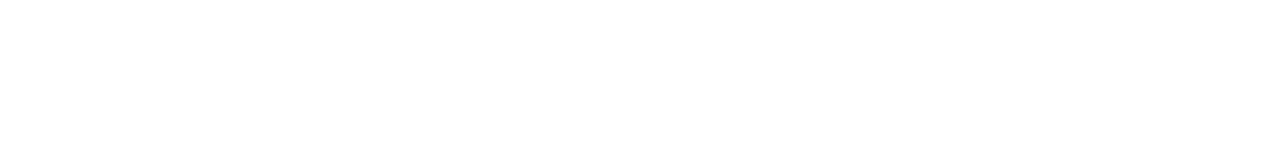
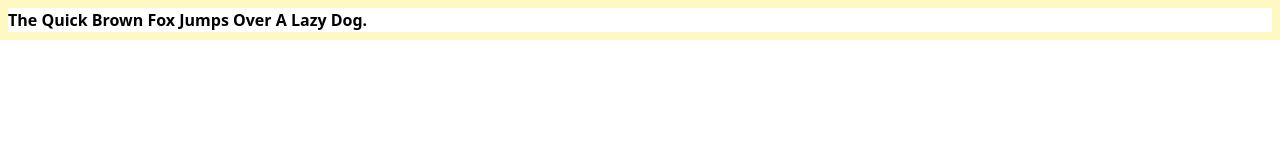
Before and after one commit to saidulislam-official/penguin-fashion, a plain HTML site: page index.html in a window 1280 px wide. Drawn offline with nearby package versions, Linux system fonts and the light colour scheme.

Commit message:
test tailwind

```diff
--- a/index.html
+++ b/index.html
@@ -8,6 +8,17 @@
     <script src="https://cdn.tailwindcss.com"></script>
 </head>
 <body>
+    <!-- header -->
+    <header>
+        <!-- nav -->
 
+        <!-- banner  -->
+    </header>
+    <!-- main -->
+    <section>
+        <div>
+            <h3 class="text-base font-bold border-8 border-yellow-100">The Quick Brown Fox Jumps Over A Lazy Dog.</h3>
+        </div>
+    </section>
 </body>
 </html>
```
